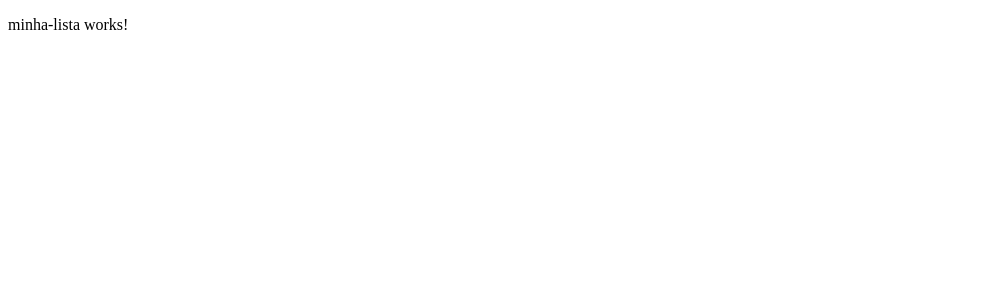
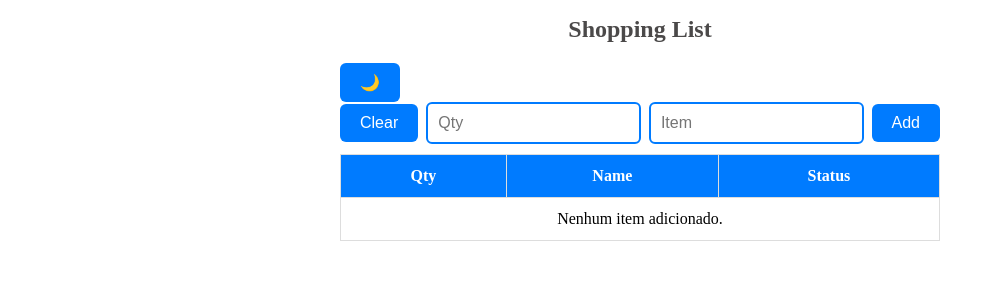
Before and after one commit to BarbosaWilly/ListaCompras, an Angular app: page / in a window 1280 px wide. Shown: the top 300 px of the page, without its empty margins (0-994 px from the left). Built offline with nearby package versions, Linux system fonts and the light colour scheme.

Commit message:
Segunda parte

```diff
--- /dev/null
+++ b/src/app/minha-lista/itemList.ts
@@ -0,0 +1,6 @@
+export class ItemList {
+  //id?: number;
+  qty?: number;
+  name?: string;
+  buyed: boolean = false;
+}
--- a/src/app/minha-lista/minha-lista.component.html
+++ b/src/app/minha-lista/minha-lista.component.html
@@ -1 +1,43 @@
-<p>minha-lista works!</p>
+<div class="container">
+    <h1>Shopping List</h1>
+    <button type="button" (click)="toggleTheme()">
+    {{ isDark ? '☀️' : '🌙' }}
+    </button>
+    <form #frm="ngForm" class="add-item-form">
+
+        <button type="reset" (click)="eraseItem()">Clear</button>
+        <input type="number" placeholder="Qty" name="itemQtd" id="qtd" [(ngModel)]="qty">
+        <input type="text" placeholder="Item" name="itemName" id="item" [(ngModel)]="item">
+        <button type="submit" (click)="addItem()">Add</button>
+
+    </form>
+
+            <div>
+            <table>
+                <thead>
+                    <tr>
+                        <th>Qty</th>
+                        <th>Name</th>
+                        <th>Status</th>
+                    </tr>
+                </thead>
+                <tbody>
+
+                    @for(elemento of list; track elemento){
+                    <tr>
+                        <td>{{ elemento.qty }}</td>
+                        <td>{{ elemento.name }}</td>
+                        <td>
+                            <input type="checkbox" (change)="toggleItemStatus(elemento)" [checked]="elemento.buyed">
+                        </td>
+                    </tr>
+                    } @empty {
+                        <tr>
+                            <td colspan="3">Nenhum item adicionado.</td>
+                        </tr>
+                    }
+
+                </tbody>
+            </table>
+        </div>
+</div>
--- a/src/app/minha-lista/minha-lista.component.scss
+++ b/src/app/minha-lista/minha-lista.component.scss
@@ -0,0 +1,83 @@
+.container {
+    max-width: 600px;
+    width: 80%;
+    margin: 0 auto;
+}
+
+h1 {
+    font-size: 24px;
+    margin-bottom: 20px;
+    color: #4b4949;
+    text-align: center;
+}
+
+.add-item-form{
+    display: flex;
+    justify-content: center;
+    align-items: center;
+    gap: 8px;
+    margin-bottom: 10px;
+}
+
+input{
+    flex: 1;
+    padding: 10px;
+    border: 2px solid #007bff;
+    border-radius: 6px;
+    font-size: 16px;
+    min-width: 0; /* Permite que encolham */
+}
+
+input:focus{
+    outline: none;
+    border-color: #0056b3;
+}
+
+button{
+    padding: 10px 20px;
+    background-color: #007bff;
+    color: #fff;
+    border: none;
+    border-radius: 6px;
+    cursor: pointer;
+    font-size: 16px;
+    min-width: 0; /* Permite que encolham */
+}
+
+button:hover{
+    background-color: #0056b3;
+}
+
+table{
+    width: 100%;
+    border-collapse: collapse;
+    margin-top: 10px;
+    min-width: 0; /* Permite que encolham */
+}
+
+thead{
+    background-color:   #007bff;
+    color: #fff;
+}
+
+th, td{
+    padding: 12px;
+    border: 1px solid #ddd;
+    text-align: center;
+    min-width: 0; /* Permite que encolham */
+}
+
+tr:nth-child(even){
+    background-color: #e6f0ff;
+}
+
+input[type="checkbox"]{
+    transform: scale(1.5);
+    cursor: pointer;
+    min-width: 0; /* Permite que encolham */
+}
+
+.item-riscado{
+    text-decoration: line-through;
+    color: #000000;
+}
--- a/src/app/minha-lista/minha-lista.component.ts
+++ b/src/app/minha-lista/minha-lista.component.ts
@@ -1,11 +1,40 @@
 import { Component } from '@angular/core';
+import { FormsModule } from '@angular/forms';
+import { ItemList } from "./itemList";
 
 @Component({
   selector: 'app-minha-lista',
-  imports: [],
+  imports: [FormsModule],
   templateUrl: './minha-lista.component.html',
   styleUrl: './minha-lista.component.scss'
 })
 export class MinhaListaComponent {
+  item: string = '';
+  qty?: number;
+  list: ItemList[] = [];
+  isDark = false;
+
+  addItem() {
+    let itemList = new ItemList();
+    itemList.name = this.item;
+    itemList.qty = this.qty;
+    this.list.push(itemList);
+    console.table(this.list);
+    this.item = '';
+    this.qty = undefined;
+  }
+
+  toggleItemStatus(item: ItemList) {
+    item.buyed = !item.buyed;
+  }
+
+  eraseItem() {
+    this.list = [];
+  }
+
+  toggleTheme() {
+    this.isDark = !this.isDark;
+    document.body.classList.toggle('dark-theme', this.isDark);
+  }
 
 }
```
